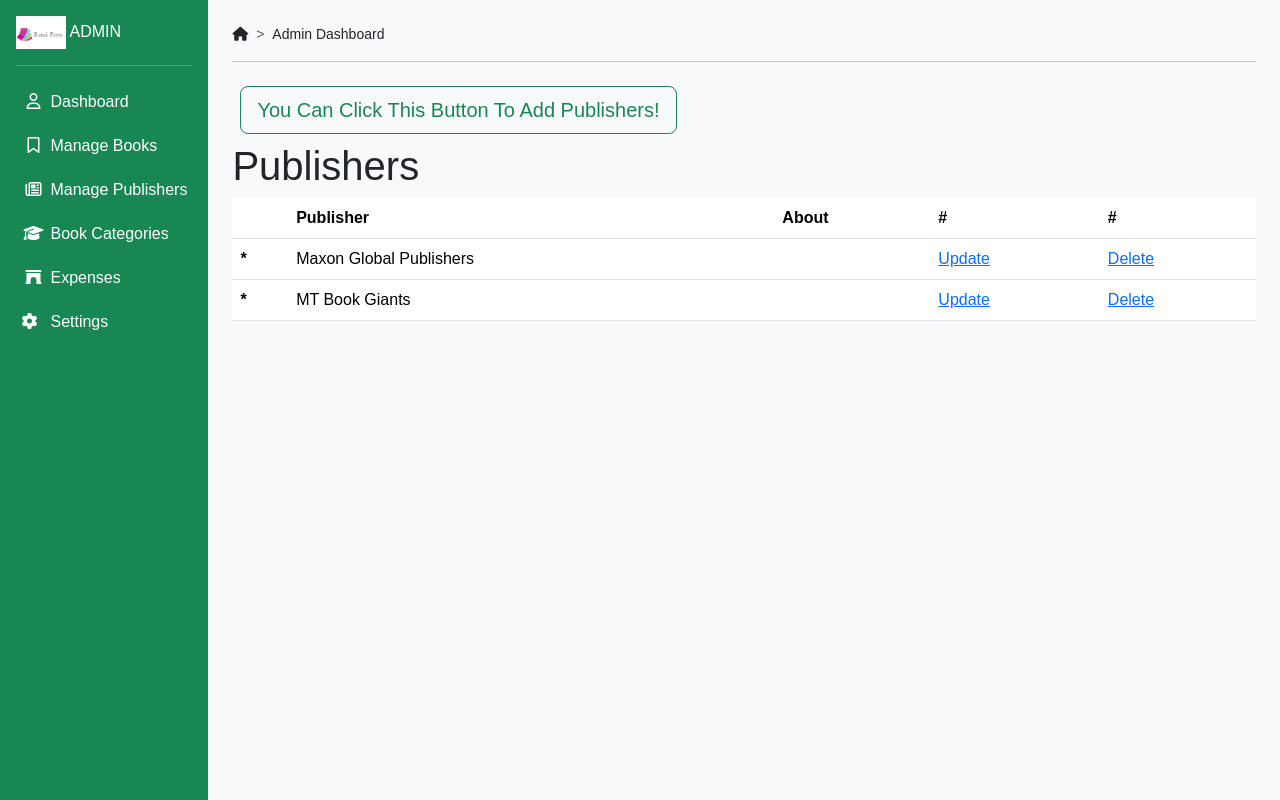
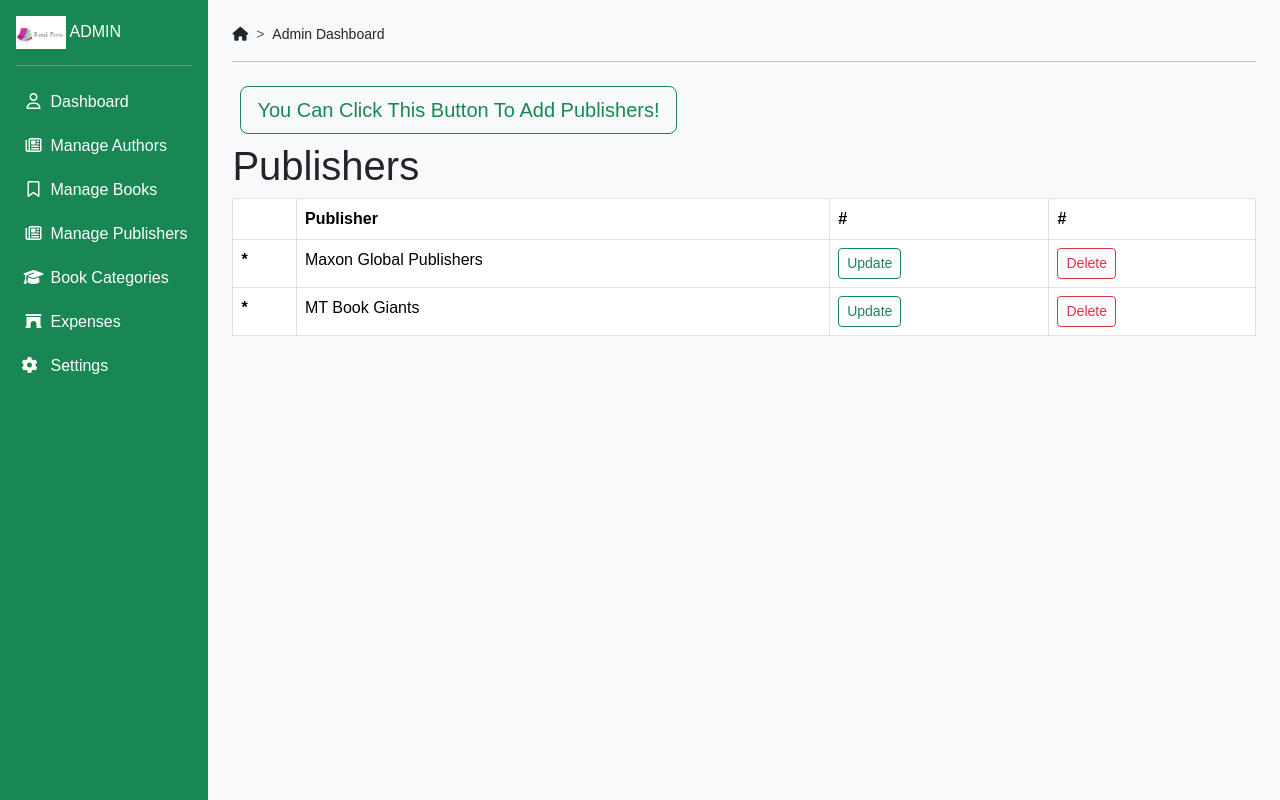
Before and after one commit to Kiprotich-Code/Rumi-Press, a Django app: page /publishers/ in a window 1280 px wide. Run offline with Django 4.2, Linux system fonts and the light colour scheme; data comes from the database, SQL or seed files in the repository; both versions use the stored data as it was after the commit.

Commit message:
template rerendering issue fix

```diff
--- a/source/templates/main/dashboard.html
+++ b/source/templates/main/dashboard.html
@@ -35,6 +35,26 @@
 						<i class="fa-regular fa-user"></i>
 						Dashboard
 					</a>
+				</li>
+
+				<li class="sidebar-item nav-item mb-1">
+					<a href="#" class="sidebar-link collapsed" data-bs-toggle="collapse" data-bs-target="#authors"
+						aria-expanded="false" aria-controls="settings">
+						<i class="fa-regular fa-newspaper"></i>
+						<span class="topic">Manage Authors </span>
+					</a>
+					<ul id="authors" class="sidebar-dropdown list-unstyled collapse" data-bs-parent="#sidebar">
+						<li class="sidebar-item ms-4">
+							<a href="{% url 'authors'%}" class="sidebar-link">
+								<span class="topic"> Authors</span>
+							</a>
+						</li>
+						<li class="sidebar-item ms-4">
+							<a href="{% url 'add_authors'%}" class="sidebar-link">
+								<span class="topic">Add Author</span>
+							</a>
+						</li>
+					</ul>
 				</li>
 
 				<li class="sidebar-item nav-item mb-1">
--- a/source/templates/main/expenses.html
+++ b/source/templates/main/expenses.html
@@ -7,7 +7,7 @@
 
 <h1>Expenses</h1>
 {% if expenses %}
-<table class="table">
+<table class="table table-bordered">
   <thead class="thead-dark">
     <tr>
       <th scope="col"></th>
@@ -25,8 +25,8 @@
       <td>{{expense.book.title}}</td>
       <td>{{expense.distribution_date}}</td>
       <td>{{expense.distribution_expense}}</td>
-      <td><a href="{% url 'update_expense' expense.id%}"> Update</a></td>
-      <td><a href="{% url 'delete_expense' expense.id%}"> Delete</a></td>
+      <td><a href="{% url 'update_expense' expense.id%}" class="btn btn-outline-primary btn-sm btn-block"> Update</a></td>
+      <td><a href="{% url 'delete_expense' expense.id%}" class="btn btn-outline-danger btn-sm btn-block"> Delete</a></td>
     </tr>
   </tbody>
   {% endfor %}
--- a/source/templates/main/publishers.html
+++ b/source/templates/main/publishers.html
@@ -7,12 +7,11 @@
 
 <h1>Publishers</h1>
 {% if publishers %}
-<table class="table">
+<table class="table table-bordered">
   <thead class="thead-dark">
     <tr>
       <th scope="col"></th>
       <th scope="col">Publisher</th>
-      <th scope="col">About</th>
       <th scope="cole">#</th>
       <th scope="cole">#</th>
     </tr>
@@ -22,9 +21,8 @@
     <tr>
       <th scope="row">*</th>
       <td>{{publisher.pub_name}}</td>
-      <td>{{publisher.additional_info}}</td>
-      <td><a href="{% url 'update_publisher' publisher.id%}">Update</a></td>
-      <td><a href="{% url 'delete_publisher' publisher.id%}">Delete</a></td>
+      <td><a href="{% url 'update_publisher' publisher.id%}" class="btn btn-outline-success btn-sm btn-block">Update</a></td>
+      <td><a href="{% url 'delete_publisher' publisher.id%}" class="btn btn-outline-danger btn-sm btn-block">Delete</a></td>
     </tr>
   </tbody>
   {% endfor %}
--- a/source/templates/main/update_publisher.html
+++ b/source/templates/main/update_publisher.html
@@ -5,7 +5,7 @@
     <form action="" method="POST">
         {% csrf_token %}
         {{ form.as_p }}
-        <input type="submit" value="Update Author">
+        <input type="submit" value="Update Publisher">
     </form>
 </div>
 {% endblock %}
```
Also changed, not shown: source/templates/main/authors.html (+4 -4 lines), source/db.sqlite3.
